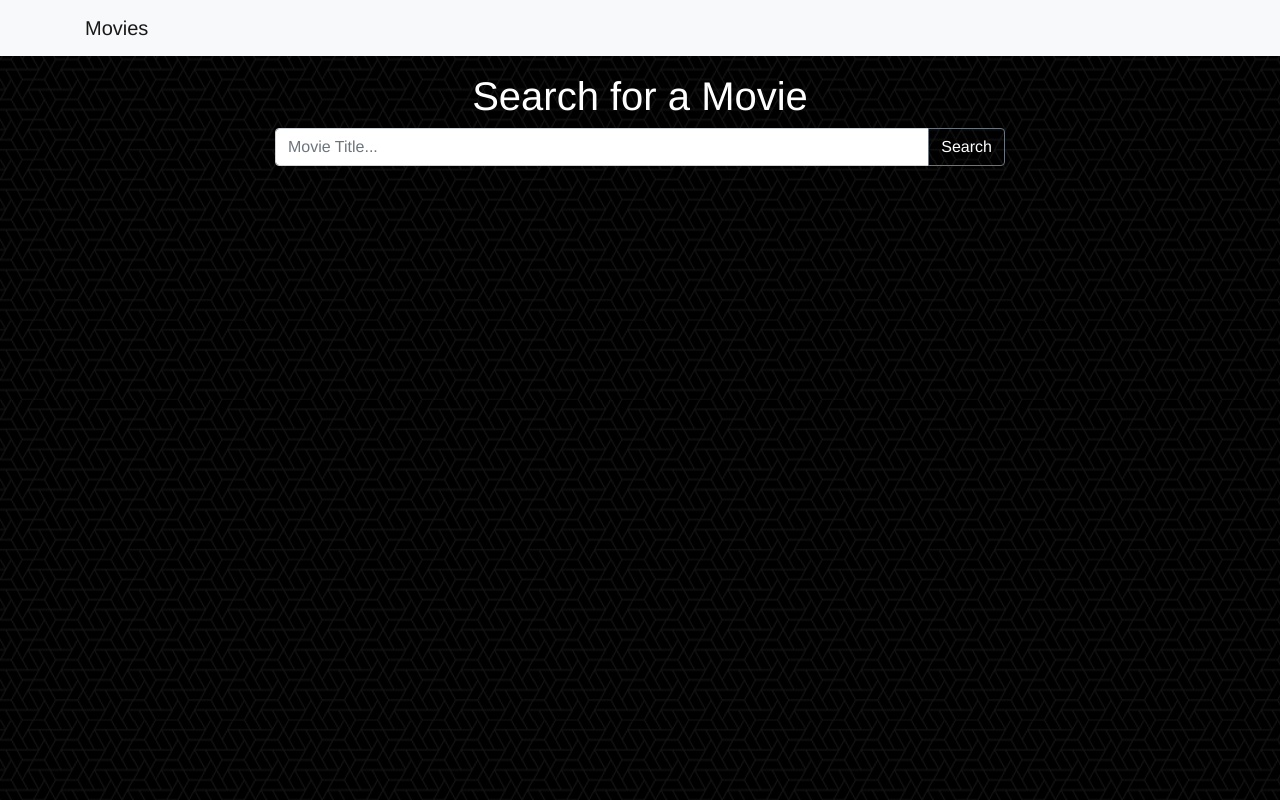
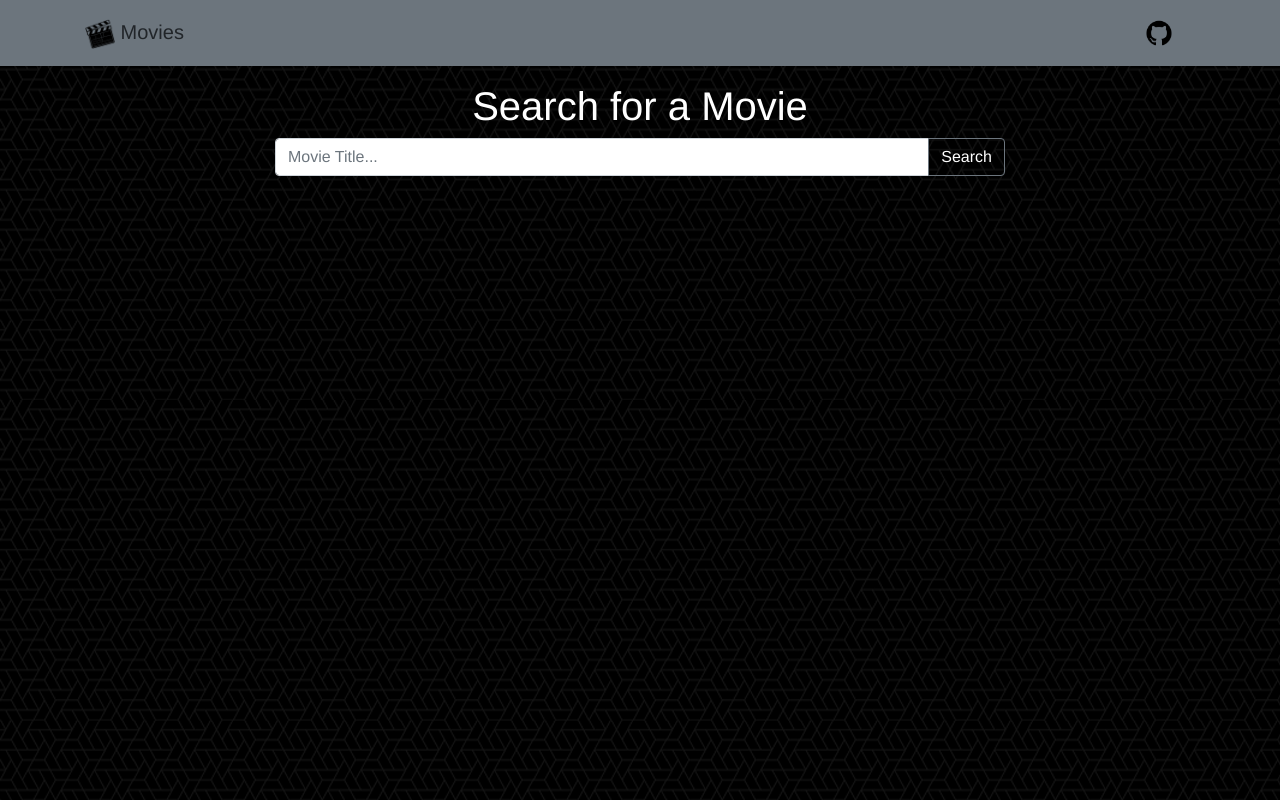
Before and after one commit to Gazka/movie-api, a plain HTML site: page index.html in a window 1280 px wide. Drawn offline with nearby package versions, Linux system fonts and the light colour scheme.

Commit message:
add style

```diff
--- a/index.html
+++ b/index.html
@@ -21,11 +21,15 @@
 </head>
 
 <body>
-  <nav class="navbar navbar-expand-lg navbar-light bg-light">
+  <nav class="navbar navbar-expand-lg navbar-secondary bg-secondary">
     <div class="container">
       <span class="navbar-brand mb-0 h1">
+        <img src="img/movie.png" width="30" height="30" alt="">
         Movies
       </span>
+      <ul class="navbar-nav">
+        <li class="nav-item"><a class="navbar-brand" href="https://github.com/Gazka" target="_blank"><img src="img/github.png" width="40" height="40" alt=""></a></li>
+      </ul>
     </div>
   </nav>
 
```
Also changed, not shown: img/github.png (added), img/movie.png (added).
